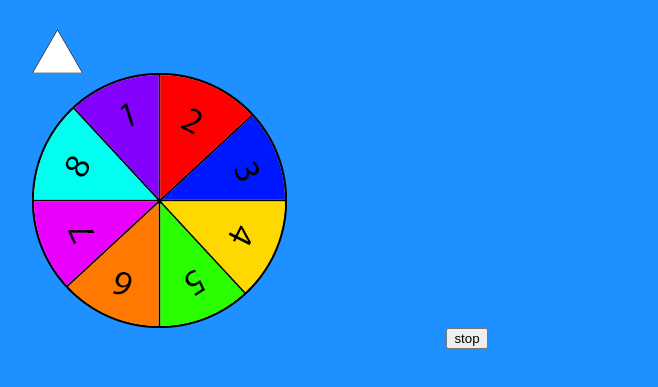
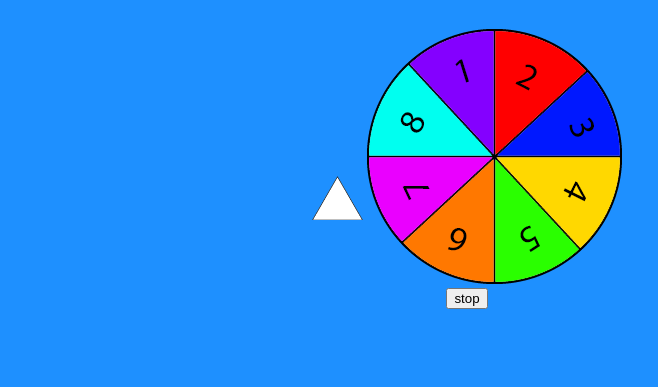
Before and after one commit to AphoticArk/415-class6, a website: page index.html in a window 1280 px wide. Shown: the part 109-496 px from the top of the page, without its empty margins (173-831 px from the left). Drawn offline with Linux system fonts and the light colour scheme.

Commit message:
Probably aligned

```diff
--- a/index.html
+++ b/index.html
@@ -10,8 +10,8 @@
 </head>
 <body>
     <h1>Spin the Wheel</h1>
-    <img src="point.png" alt="">
-    <img src="wheel.png" alt="">
+    <img class="point" src="point.png" alt="">
+    <img class="wheel" src="wheel.png" alt="">
     <form class="my-form">
         <!-- a button -->
         <input class="button" type="button" value="stop">
--- a/sass/_base.scss
+++ b/sass/_base.scss
@@ -3,6 +3,13 @@ body {
      background-color: dodgerblue;
      text-align: center;
 }
-img {
-     text-align: center;
+// img {
+//      text-align: center;
+// }
+.point {
+     margin-bottom: 5vw;
+     display: inline-flex;
 }
+.wheel {
+     display: inline;
+}
```
Also changed, not shown: css/style.css, 1 other file.
